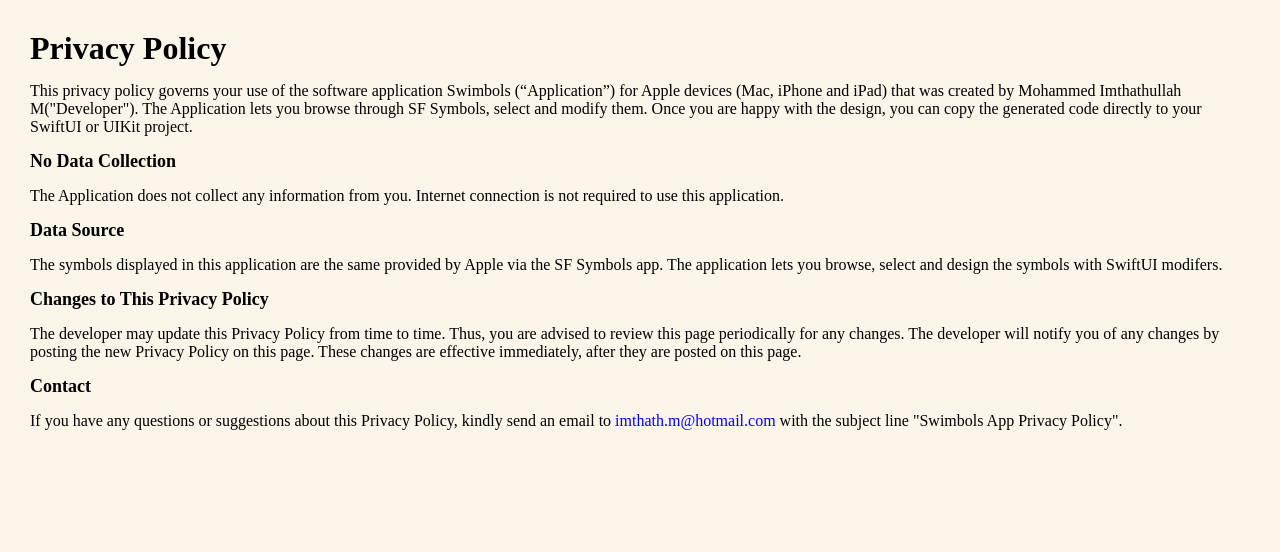
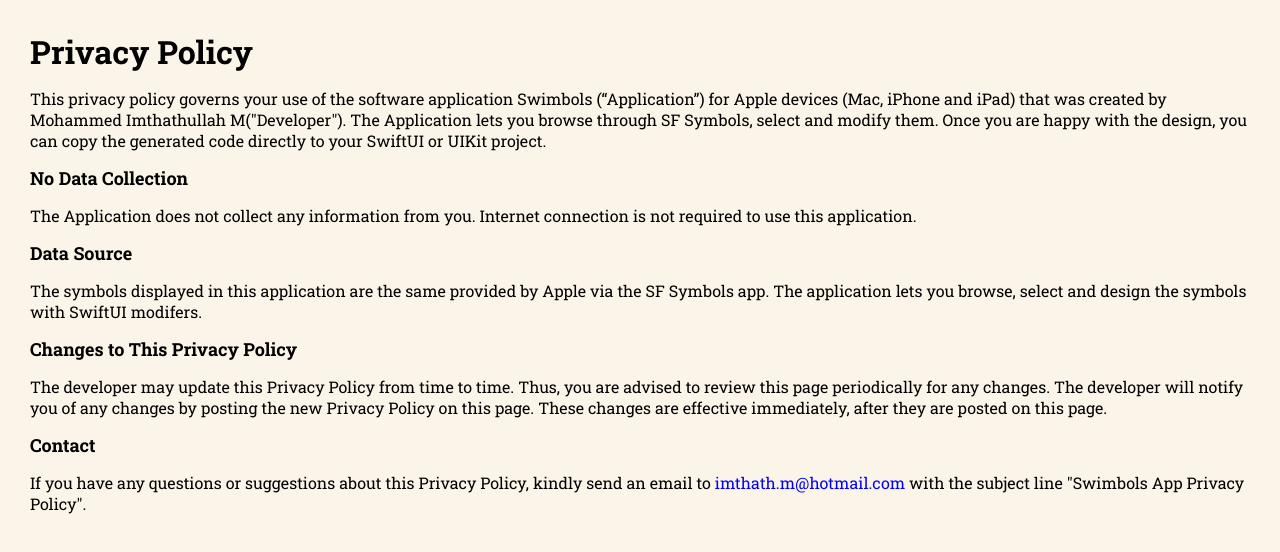
Before and after one commit to imthath-m/vaan-corp-website, a React (Create React App) app: page /privacy/swimbols in a window 1280 px wide. Shown: the top 552 px of the page. Built offline with nearby package versions, Linux system fonts and the light colour scheme; a web font is replaced by a local one.

Commit message:
Update font color in privacy changes

```diff
--- a/src/App.scss
+++ b/src/App.scss
@@ -938,6 +938,7 @@
 .privacy{
 
   padding: 3rem;
+  font-family: 'Roboto slab';
 
   &-header{
     font-size: xx-large;
```
